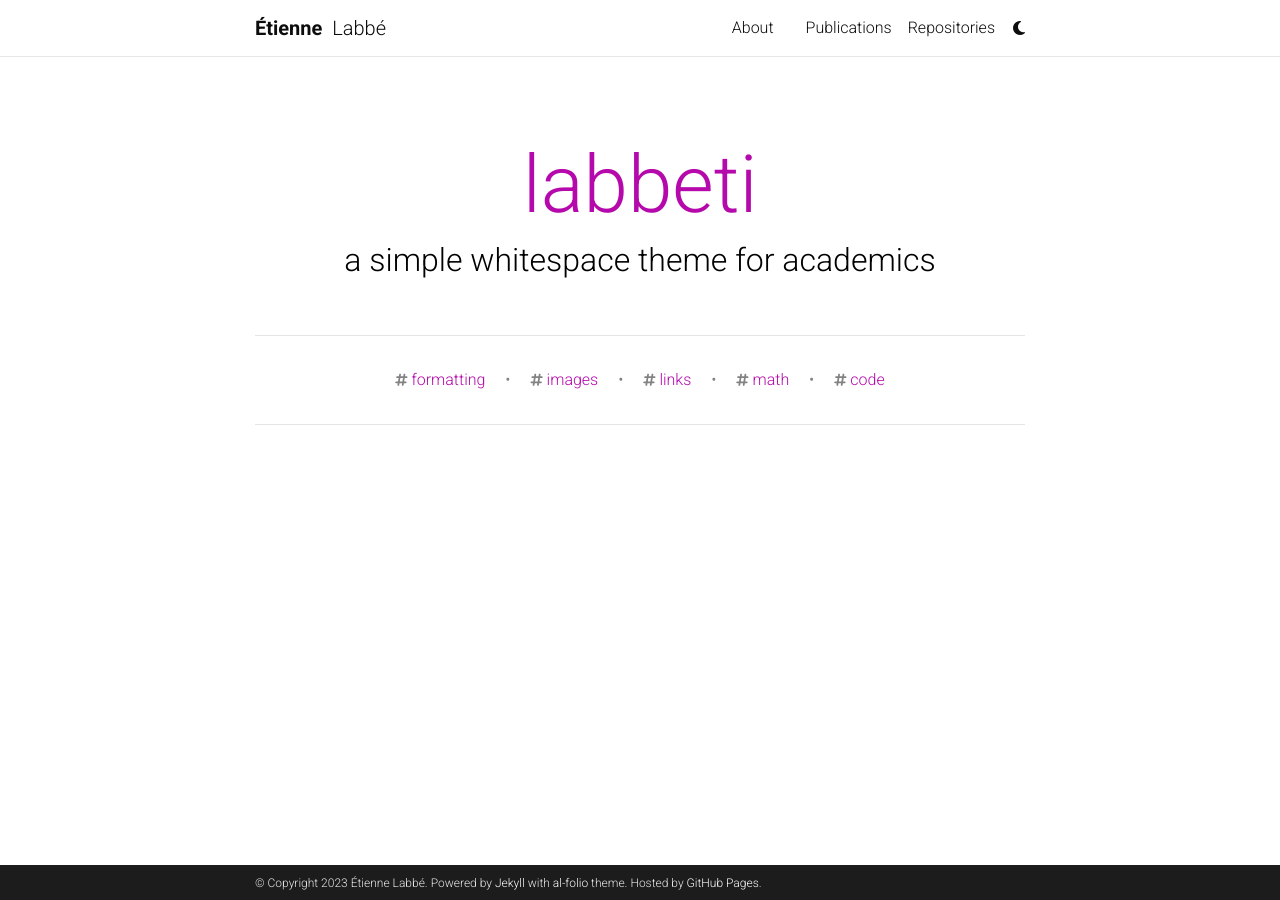
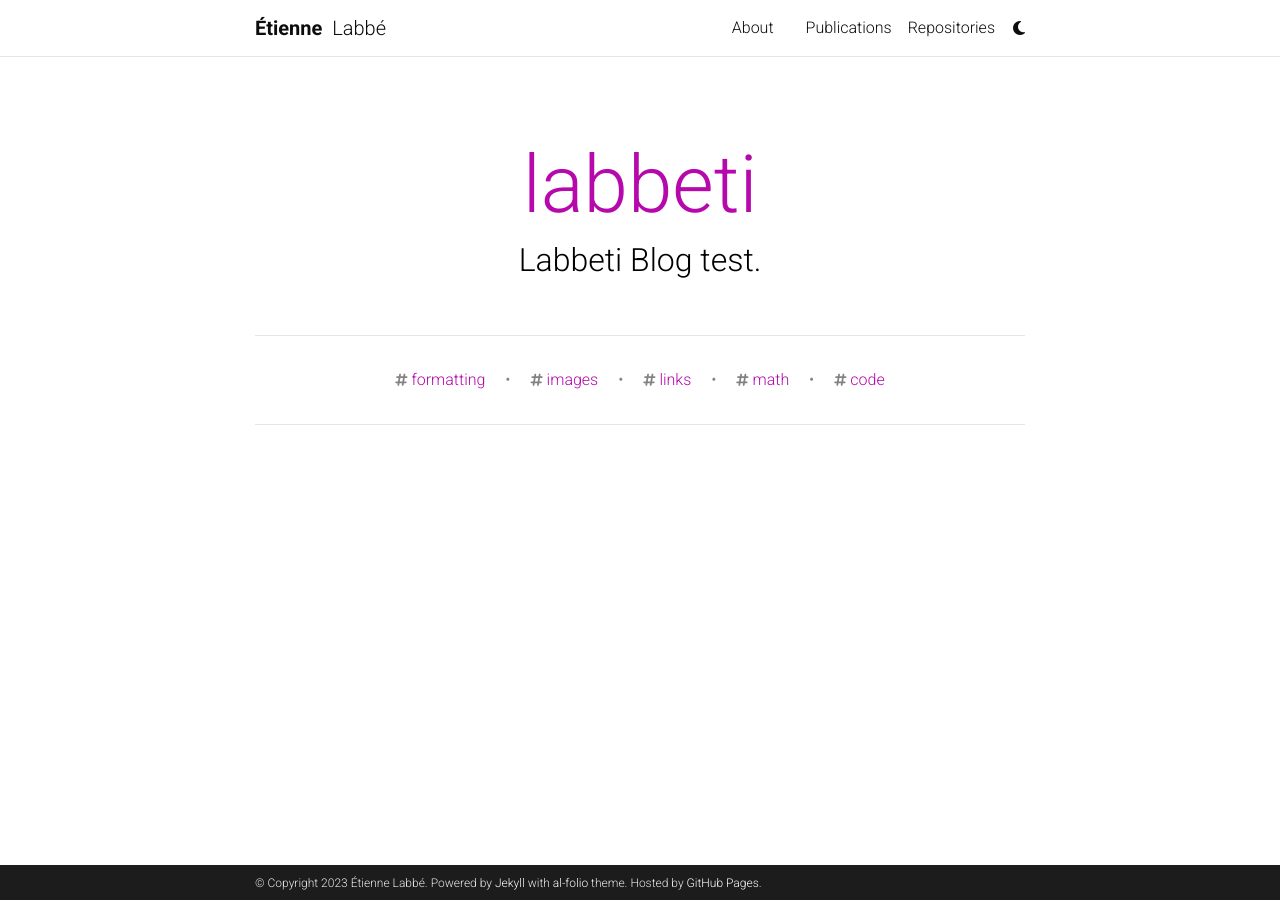
Before and after one commit to Labbeti/labbeti.github.io, a Jekyll site: the page built from blog/index.html, in a window 1280 px wide. Built offline with Jekyll 4.4.1, drawn with Linux system fonts in a browser that asks for light colours; the list of posts is cut into pages by our own code; comment, search, counter and statistics services are not loaded; a style sheet for code colours, icons or effects is not loaded.

Commit message:
Version 0.1.1

```diff
--- a/_config.yml
+++ b/_config.yml
@@ -124,7 +124,7 @@ bing_site_verification:  # out your bing-site-verification ID (Bing Webmaster)
 
 blog_name: labbeti # blog_name will be displayed in your blog page
 blog_nav_title: "" # your blog must have a title for it to be displayed in the nav bar
-blog_description: a simple whitespace theme for academics
+blog_description: Labbeti Blog test.
 permalink: /blog/:year/:title/
 
 # Pagination
```
Also changed, not shown: .github/workflows/jekyll.yml (added).
